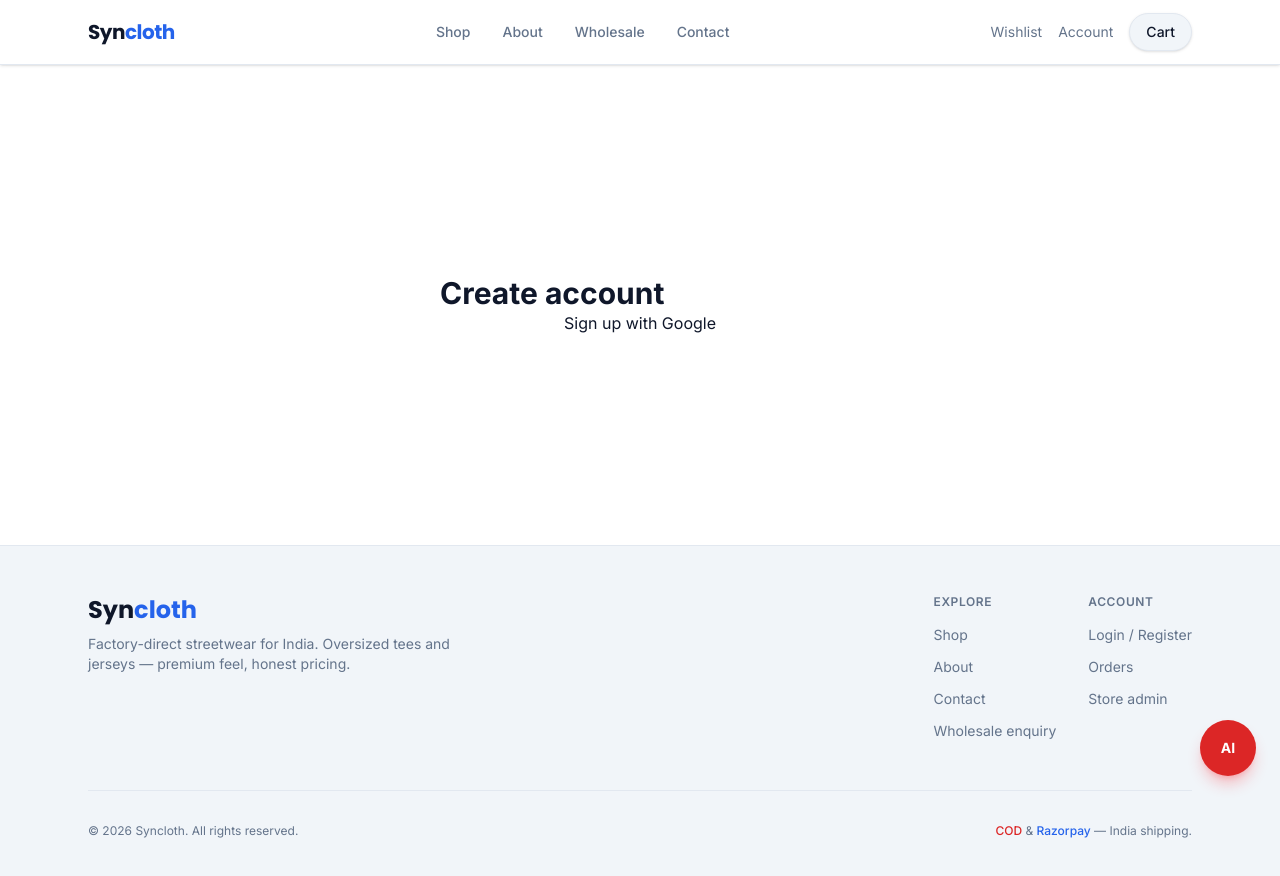
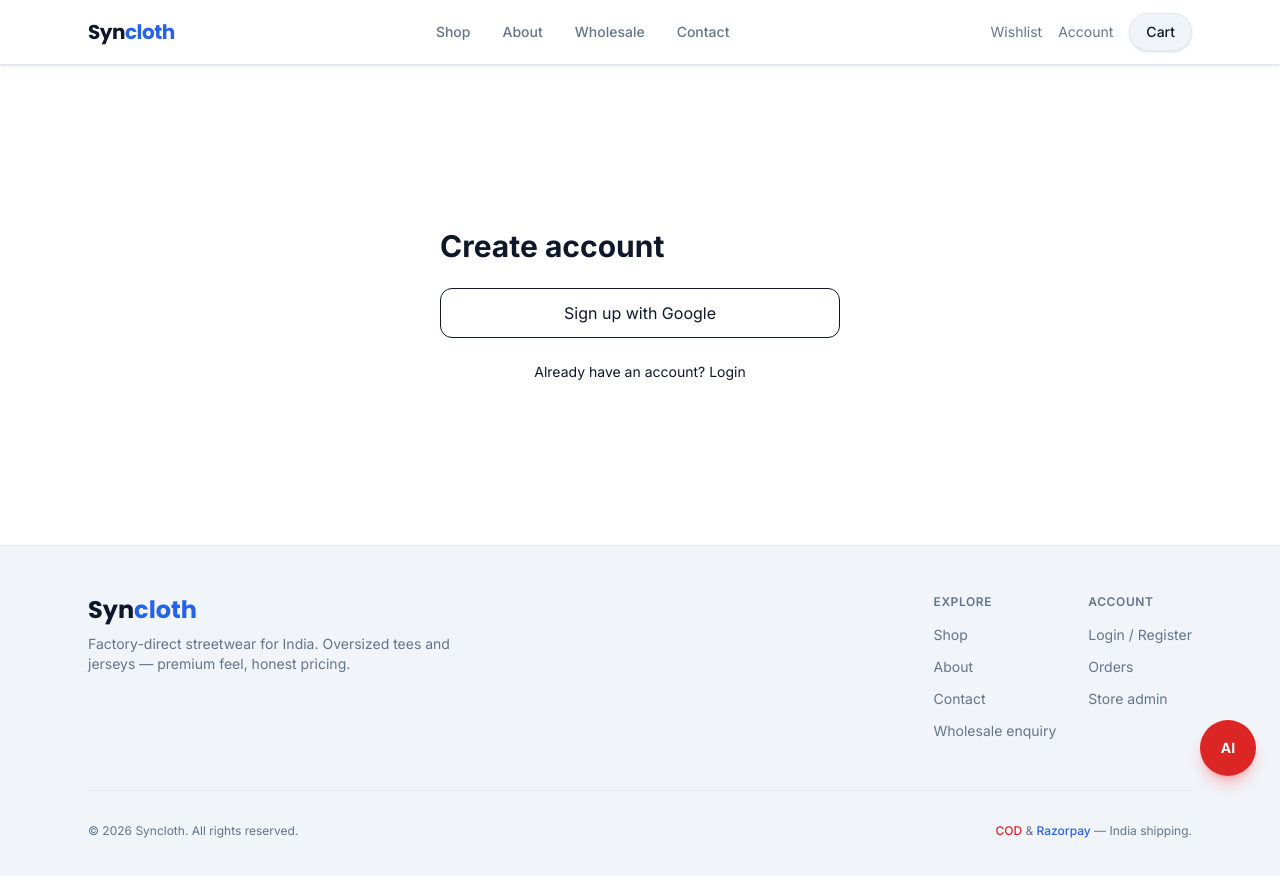
Before and after one commit to vs-nagulan/Syncloth, a Next.js app: page /register in a window 1280 px wide. Shown: the top 876 px of the page. Built offline with nearby package versions, Linux system fonts and the light colour scheme.

Commit message:
permenatnt fix

```diff
--- /dev/null
+++ b/src/app/(site)/register/RegisterClient.tsx
@@ -0,0 +1,47 @@
+"use client";
+
+import Link from "next/link";
+import { useSearchParams } from "next/navigation";
+import { useState } from "react";
+import { safeInternalPath } from "@/lib/auth/safe-redirect";
+import { signInWithGoogle } from "@/lib/auth/client";
+
+export default function RegisterClient() {
+  const searchParams = useSearchParams();
+  const redirect = safeInternalPath(searchParams.get("redirect"), "/profile");
+
+  const [loading, setLoading] = useState(false);
+  const [error, setError] = useState<string | null>(null);
+
+  async function handleGoogleSignUp() {
+    setLoading(true);
+    setError(null);
+
+    const { error } = await signInWithGoogle(redirect);
+
+    if (error) {
+      setError(error.message);
+      setLoading(false);
+    }
+  }
+
+  return (
+    <div className="mx-auto flex min-h-[60vh] max-w-md flex-col justify-center px-4 py-14 sm:px-6">
+      <h1 className="text-3xl font-bold">Create account</h1>
+
+      {error && <p className="mt-4 text-red-600">{error}</p>}
+
+      <button
+        onClick={handleGoogleSignUp}
+        disabled={loading}
+        className="mt-6 w-full rounded-xl border px-4 py-3"
+      >
+        {loading ? "Redirecting..." : "Sign up with Google"}
+      </button>
+
+      <p className="mt-6 text-center text-sm">
+        Already have an account? <Link href="/login">Login</Link>
+      </p>
+    </div>
+  );
+}
--- a/src/app/(site)/register/page.tsx
+++ b/src/app/(site)/register/page.tsx
@@ -1,40 +1,10 @@
 import type { Metadata } from "next";
-import Link from "next/link";
-import { useSearchParams } from "next/navigation";
-import { useState } from "react";
-import { safeInternalPath } from "@/lib/auth/safe-redirect";
-import { signInWithGoogle } from "@/lib/auth/client";
+import RegisterClient from "./RegisterClient";
 
 export const metadata: Metadata = {
   title: "Register",
 };
 
-export default function RegisterPage() {
-  const searchParams = useSearchParams();
-  const redirect = safeInternalPath(searchParams.get("redirect"), "/profile");
-  const [loading, setLoading] = useState(false);
-  const [error, setError] = useState<string | null>(null);
-
-  async function handleGoogleSignUp() {
-    setLoading(true);
-    setError(null);
-
-    const { error } = await signInWithGoogle(redirect);
-    if (error) {
-      setError(error.message);
-      setLoading(false);
-    }
-  }
-
-  return (
-    <div className="mx-auto flex min-h-[60vh] max-w-md flex-col justify-center px-4 py-14 sm:px-6">
-      <h1 className="text-3xl font-bold">Create account</h1>
-
-      {error && <p className="mt-4 text-red-600">{error}</p>}
-
-      <button onClick={handleGoogleSignUp}>
-        Sign up with Google
-      </button>
-    </div>
-  );
+export default function Page() {
+  return <RegisterClient />;
 }
```
